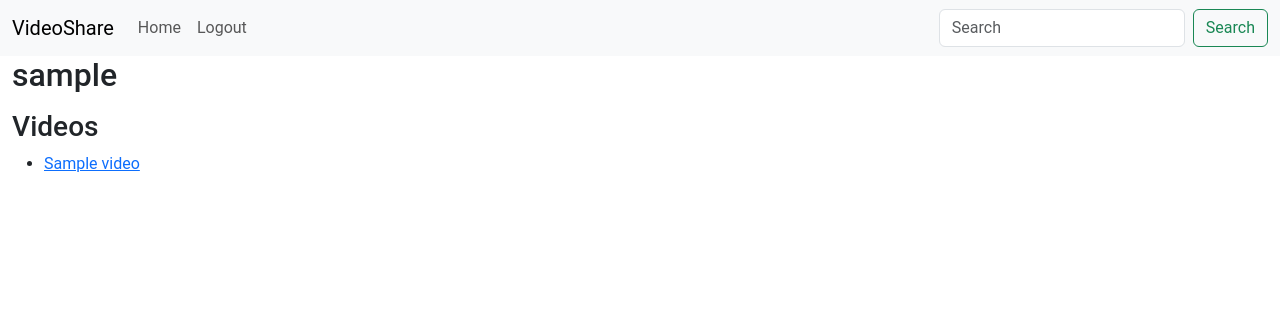
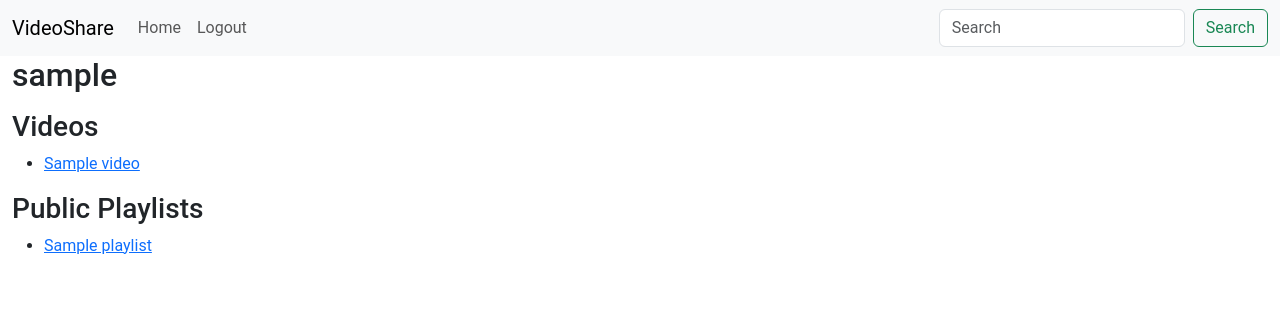
Before and after one commit to drakeg/ytclone, a Django app: a page that uses video/templates/videos/user_profile.html in a window 1280 px wide. Shown: the top 316 px of the page. Run offline with Django 4.2, Linux system fonts and the light colour scheme; tables that the repository leaves empty hold one stand-in row (values such as "Sample post").

Commit message:
Show public playlists on profiles

```diff
--- a/video/templates/videos/user_profile.html
+++ b/video/templates/videos/user_profile.html
@@ -7,24 +7,26 @@
         <img src="{{ user.profile.profile_image.url }}" alt="Profile Image">
     {% endif %}
     <p>{{ user.profile.description }}</p>
-        {% if user.social_media_links %}
-            <h3>Social Media Links</h3>
-            <ul>
-                {% for link in user.social_media_links %}
-                    <li>
-                        <a href="{{ link.url }}">{{ link.name }}</a>
-                    </li>
-                {% endfor %}
-            </ul>
-        {% endif %}
 </div>
+
 <div class="videos">
     <h3>Videos</h3>
     <ul>
         {% for video in videos %}
-                <li>
-                    <a href="{% url 'video_detail' video.pk %}">{{ video.title }}</a>
-                </li>
+        <li><a href="{% url 'video_detail' video.pk %}">{{ video.title }}</a></li>
+        {% empty %}
+        <li>No videos yet.</li>
+        {% endfor %}
+    </ul>
+</div>
+
+<div class="playlists">
+    <h3>Public Playlists</h3>
+    <ul>
+        {% for playlist in public_playlists %}
+        <li><a href="{% url 'playlist_detail' playlist.pk %}">{{ playlist.name }}</a></li>
+        {% empty %}
+        <li>No public playlists yet.</li>
         {% endfor %}
     </ul>
 </div>
```
Lines whose indentation alone changed are shown as unchanged.
